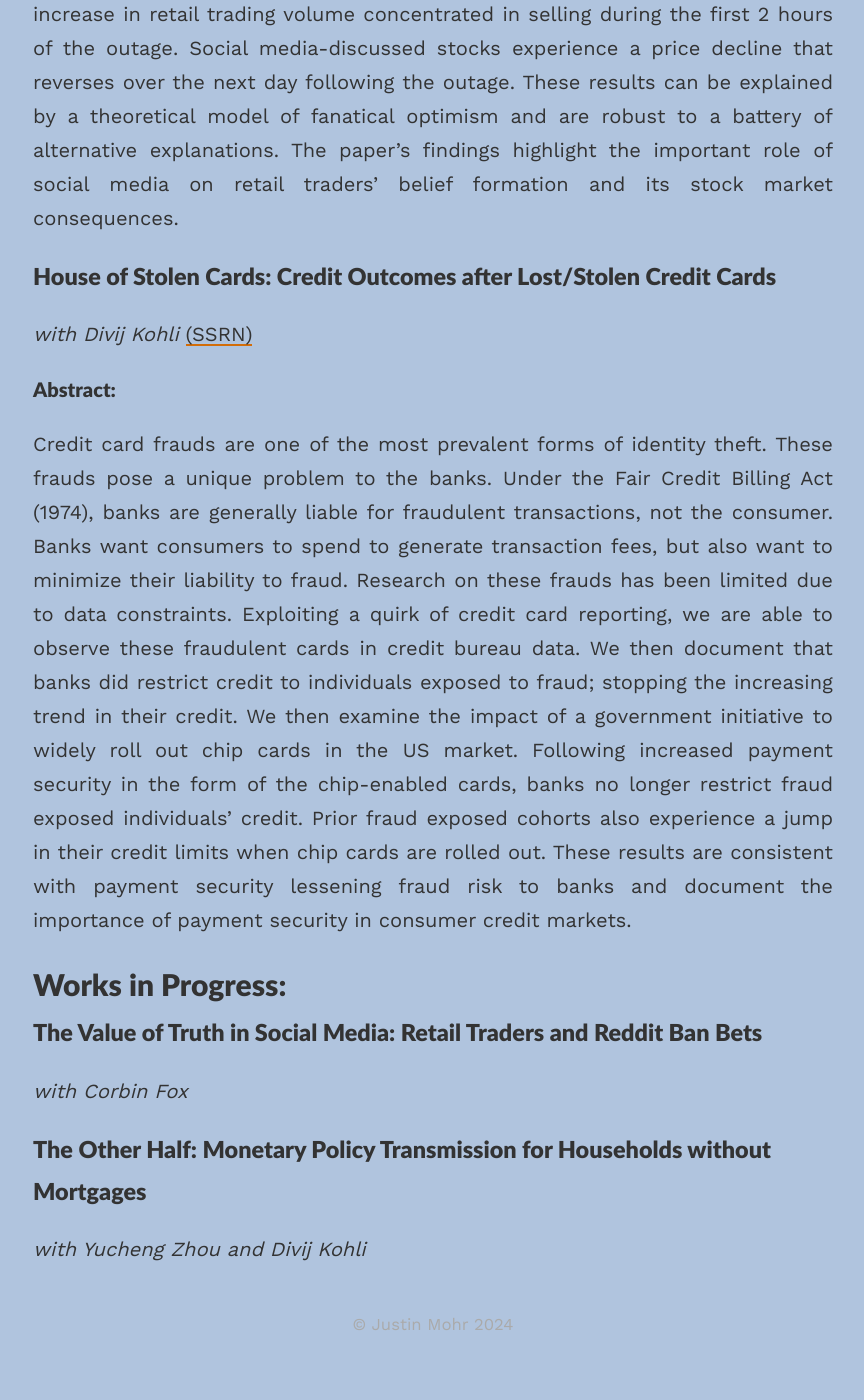
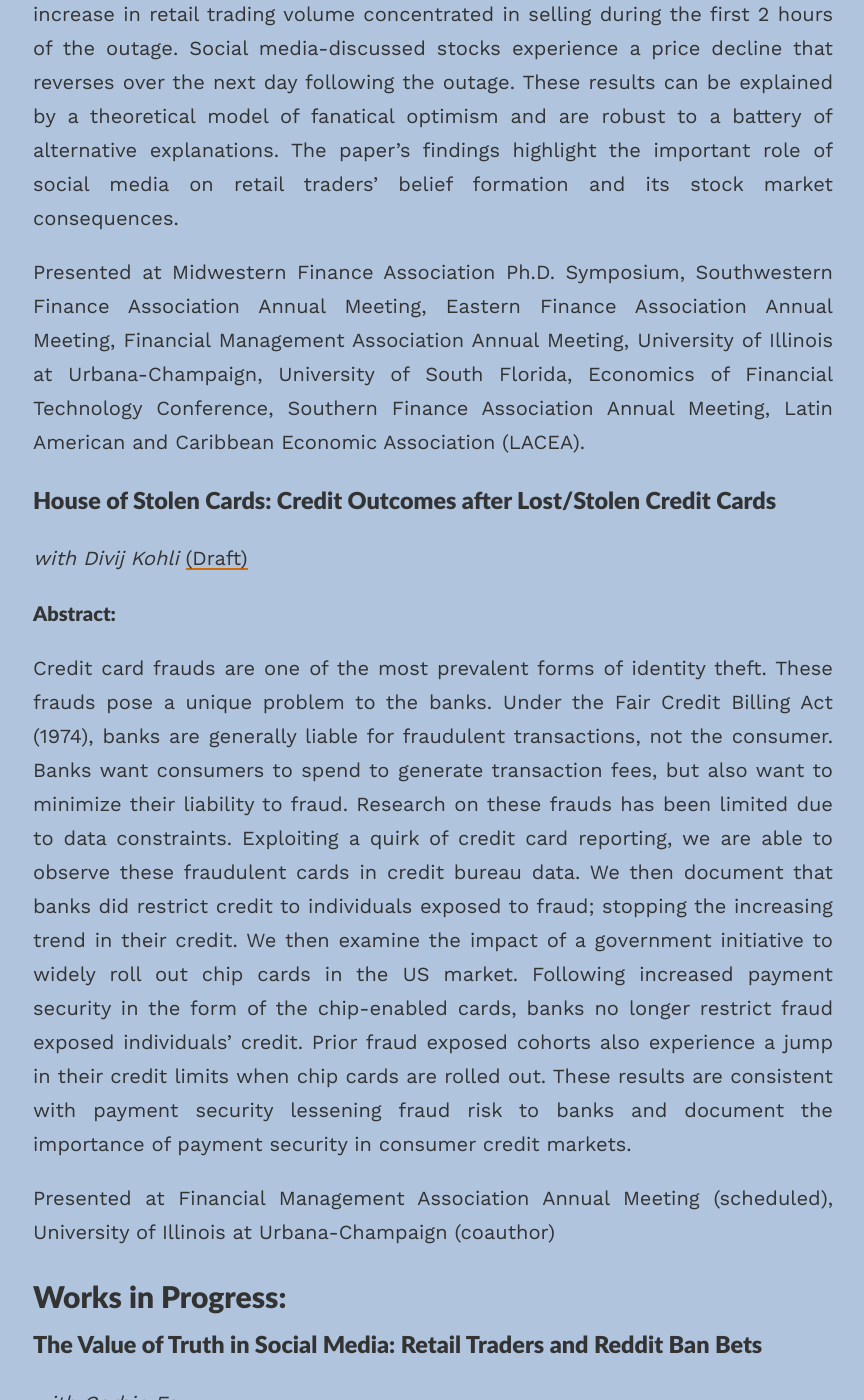
Before and after one commit to justin-mohr/justin-mohr.github.io, a Jekyll site: the page built from _pages/research.md, in a window 1280 px wide and 1400 px high, scrolled down 537 px. Shown: the whole window, without its empty margins (207-1071 px from the left). Built offline with Jekyll 4.4.1, drawn with Linux system fonts in a browser that asks for light colours; nearby versions of some CDN libraries; before the commit the page ends 1877 px from its top, so only the background shows below that.

Commit message:
Update research.md

```diff
--- a/_pages/research.md
+++ b/_pages/research.md
@@ -6,7 +6,7 @@ permalink: /research/  # This specifies the URL path for this page. It will be a
 
 ## Working Papers:
 ### Pulling the the Plug: Retail Traders and Social Media <br>
- <a href="https://papers.ssrn.com/sol3/papers.cfm?abstract_id=3917950">(SSRN)</a>
+ <a href="https://www.dropbox.com/scl/fi/5wixx5wt5x96w6qztyiid/main.pdf?rlkey=knniqdblei5sq1qqf9msu6tr9&dl=0">(Draft)</a>
 #### Abstract:
 <p align="justify">
 This paper uses days on which social media platform connectivity is exogenously
@@ -19,10 +19,14 @@ This paper uses days on which social media platform connectivity is exogenously
 	theoretical model of fanatical optimism and are robust to a battery of alternative
 	explanations. The paper’s findings highlight the important role of social media on
 	retail traders’ belief formation and its stock market consequences. </p>
+ <p align="justify">
+ Presented at Midwestern Finance Association Ph.D. Symposium, Southwestern Finance Association Annual Meeting, Eastern Finance Association Annual Meeting, Financial Management Association Annual Meeting, University of Illinois at Urbana-Champaign, University of South Florida, Economics of Financial Technology Conference, Southern Finance Association Annual Meeting, Latin American and Caribbean Economic Association (LACEA). </p>
+
+
 
 ### House of Stolen Cards: Credit Outcomes after Lost/Stolen Credit Cards <br>
 <i>with Divij Kohli</i>
-<a href="https://papers.ssrn.com/sol3/papers.cfm?abstract_id=4769744">(SSRN)</a> <br>
+<a href="https://www.dropbox.com/scl/fi/gyuyhpakgubqk1gu5ksdc/house_of_stolen_cards_linked.pdf?rlkey=73z1qm9coo7u4tfa6poawicoy&dl=0">(Draft)</a> <br>
 
 #### Abstract:
 <p align="justify">
@@ -40,6 +44,9 @@ also experience a jump in their credit limits when chip cards are rolled out. Th
 consistent with payment security lessening fraud risk to banks and document the importance
 of payment security in consumer credit markets. </p>
 
+ <p align="justify">
+ Presented at Financial Management Association Annual Meeting (scheduled), University of Illinois at Urbana-Champaign (coauthor) </p>
+
 ## Works in Progress:
 ### The Value of Truth in Social Media: Retail Traders and Reddit Ban Bets <br>
 <i>with Corbin Fox</i>
```
